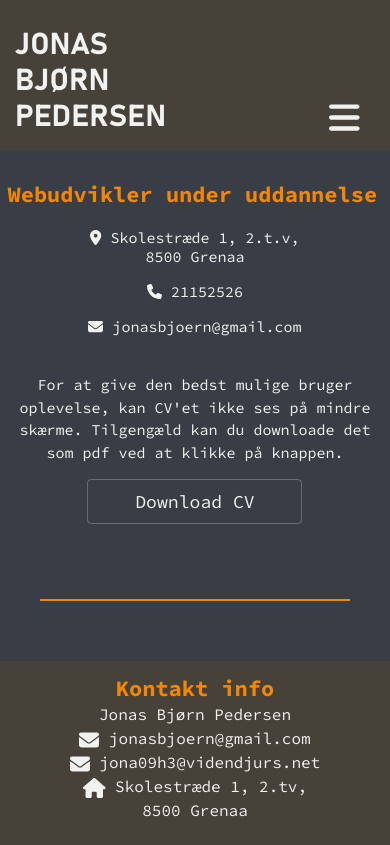
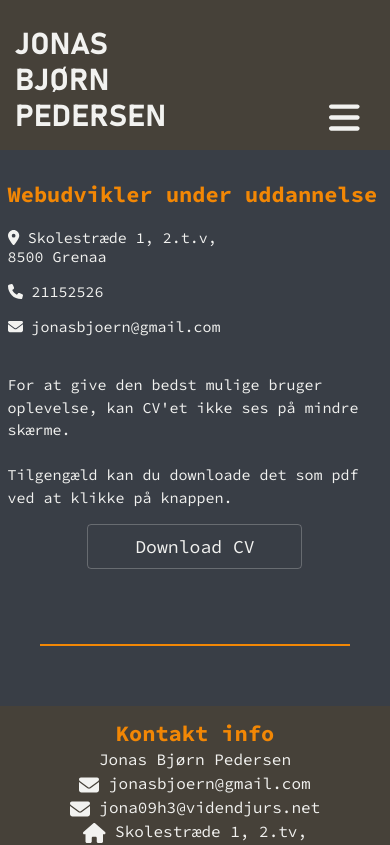
Before and after one commit to JoPed/portfolio_2.0, a React (Vite) app: page /cv in a window 390 px wide. Shown: the top 845 px of the page. Built offline with nearby package versions, Linux system fonts and the light colour scheme.

Commit message:
updated styling

```diff
--- a/src/assets/components/content/About/About.jsx
+++ b/src/assets/components/content/About/About.jsx
@@ -21,7 +21,7 @@ const About = () => {
                             headline={ aboutContent.headline }
                         />
 
-                        <Row>
+                        <Row className="mt-5">
                             <Col>
                                 <article>
                                     <p className="mainText">{ aboutContent.paragraphs.map( item => item ) }</p>
--- a/src/assets/components/content/Contact/Contactinfo.jsx
+++ b/src/assets/components/content/Contact/Contactinfo.jsx
@@ -124,7 +124,7 @@ const Contactinfo = () => {
               <p className="mainText">Brug af kontakt formular skal ske på tablet eller pc.<br /> Ellers brug mail ikonet ovenover der åbner din
                 stardard mail application.</p>
 
-              <Row>
+              <Row className="mt-5">
 
                 <Col xs={ 12 } sm={6}>
 
--- a/src/assets/components/content/Cv/Cv.jsx
+++ b/src/assets/components/content/Cv/Cv.jsx
@@ -42,7 +42,7 @@ const Cv = () => {
 
                     {/* Image  */ }
                     <Col
-                    className='d-none d-md-block'
+                        className='d-none d-md-block'
                         xs={ { span: 2, order: 2 } }
                     >
                         <picture>
@@ -74,7 +74,7 @@ const Cv = () => {
                             </Col>
 
                             {/* personal info */ }
-                            <Col md={ 12 } >
+                            <Col md={ 12 } className="px-0" >
                                 <ul id="personalInfoList">
                                     {
                                         cvContent.info.map( i => (
@@ -98,15 +98,15 @@ const Cv = () => {
                 </Row>
 
                 <Row className='mt-5 d-block d-md-none'>
-                    <Col xs={{span: 12}} sm={{span: 10, offset: 1}} className="">
-                        <p className='mainText text-center'>
-                            For at give den bedst mulige bruger oplevelse, kan CV'et ikke ses på mindre skærme.
+                    <Col xs={ { span: 12 } } sm={ { span: 10, offset: 1 } } className="">
+                        <p className='mainText'>
+                            For at give den bedst mulige bruger oplevelse, kan CV'et ikke ses på mindre skærme. <br /> <br />
                             Tilgengæld kan du downloade det som pdf ved at klikke på knappen.
                         </p>
                     </Col>
 
-                    <Col xs={{span: 8, offset: 2}}>
-                        <a className='download_btn' download={"CV_Jonas_Bjørn_Pedersen"} href="./assets/CV.pdf">Download CV</a>
+                    <Col xs={ { span: 8, offset: 2 } }>
+                        <a className='download_btn' download={ "CV_Jonas_Bjørn_Pedersen" } href="./assets/CV.pdf">Download CV</a>
                     </Col>
                 </Row>
 
--- a/src/assets/css/App.css
+++ b/src/assets/css/App.css
@@ -530,7 +530,7 @@ input[type=text] {
             flex-direction: column;
   }
   #personalInfoList li {
-    padding: 8px;
+    padding-block: 8px;
   }
 }
 @media only screen and (max-width: 991px) {
@@ -538,7 +538,7 @@ input[type=text] {
   #aboutHeading,
 #projectsHeading,
 #cvHeading,
-.contactHeading {
+#contactHeading {
     margin-inline: auto;
   }
   /* #endregion */
@@ -547,9 +547,12 @@ input[type=text] {
   }
 }
 @media only screen and (max-width: 767px) {
-  .slides {
+  .slideshow {
     max-width: 420px;
     margin-inline: auto;
+  }
+  #cv .mainText {
+    text-align: center;
   }
 }
 @media only screen and (max-width: 485px) {
@@ -560,11 +563,14 @@ input[type=text] {
   #aboutHeading,
 #projectsHeading,
 #cvHeading,
-.contactHeading {
+#contactHeading {
     margin-inline: 0;
   }
+  #personalInfoList li {
+    text-align: left;
+  }
   #cv .mainText {
-    text-align: center;
+    text-align: left;
   }
   /* #endregion */
 }
--- a/src/assets/scss/App.scss
+++ b/src/assets/scss/App.scss
@@ -491,7 +491,7 @@ input[type='text'] {
         flex-direction: column;
 
         li {
-            padding: 8px;
+            padding-block: 8px;
         }
     }
 
@@ -503,7 +503,7 @@ input[type='text'] {
     #aboutHeading,
     #projectsHeading,
     #cvHeading,
-    .contactHeading {
+    #contactHeading {
         margin-inline: auto;
     }
 
@@ -516,10 +516,15 @@ input[type='text'] {
 
 @media only screen and (max-width: 767px) {
 
-    .slides {
+    .slideshow {
         max-width: 420px;
         margin-inline: auto;
     }
+
+    #cv .mainText{
+        text-align: center;
+    }
+
 
 }
 
@@ -533,12 +538,16 @@ input[type='text'] {
     #aboutHeading,
     #projectsHeading,
     #cvHeading,
-    .contactHeading {
+    #contactHeading {
         margin-inline: 0;
     }
 
+    #personalInfoList li {
+        text-align: left;
+    }
+
     #cv .mainText{
-        text-align: center;
+        text-align: left;
     }
 
     /* #endregion */
```
Also changed, not shown: src/assets/css/App.min.css, 2 other files (tests, documents, lock files or other folders).
